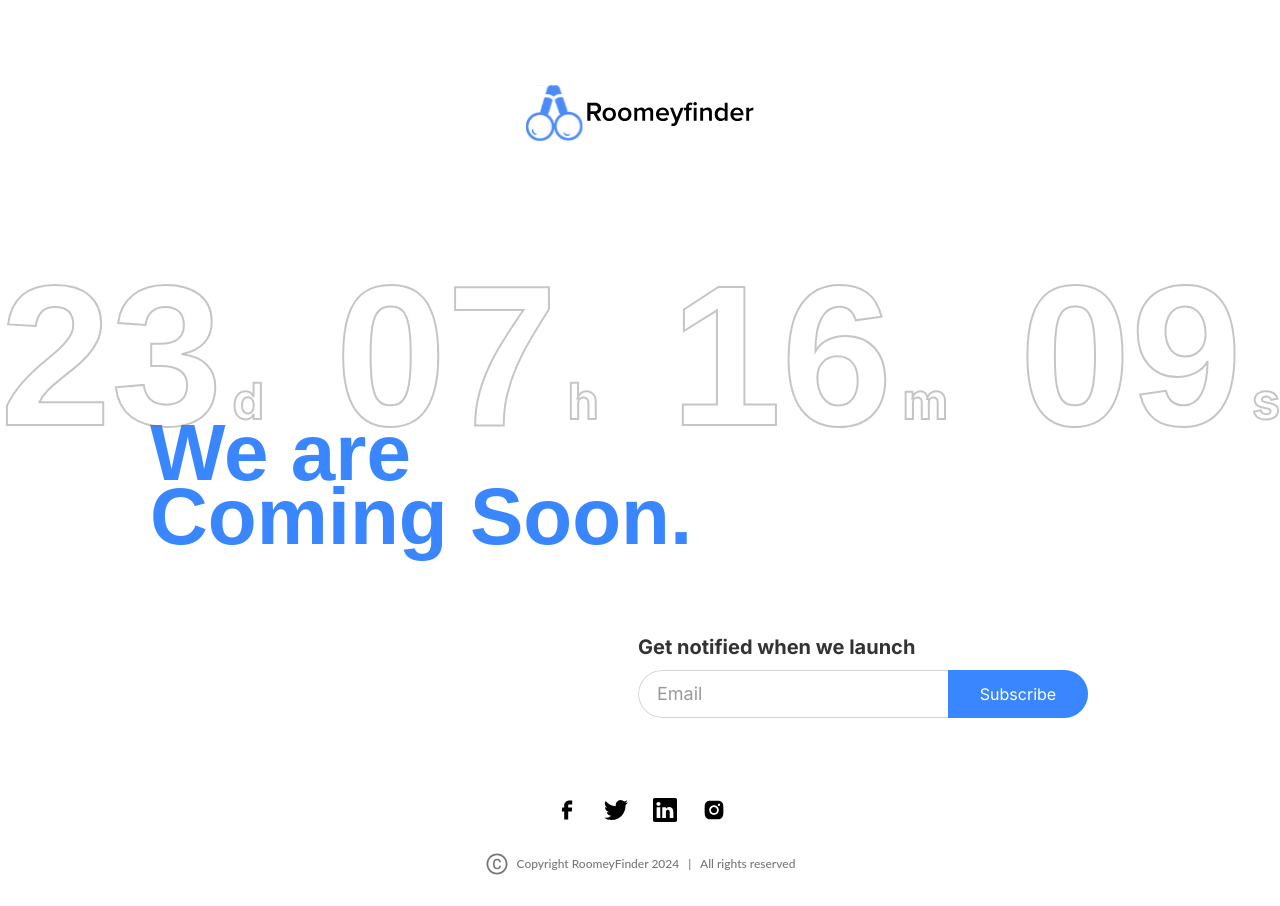
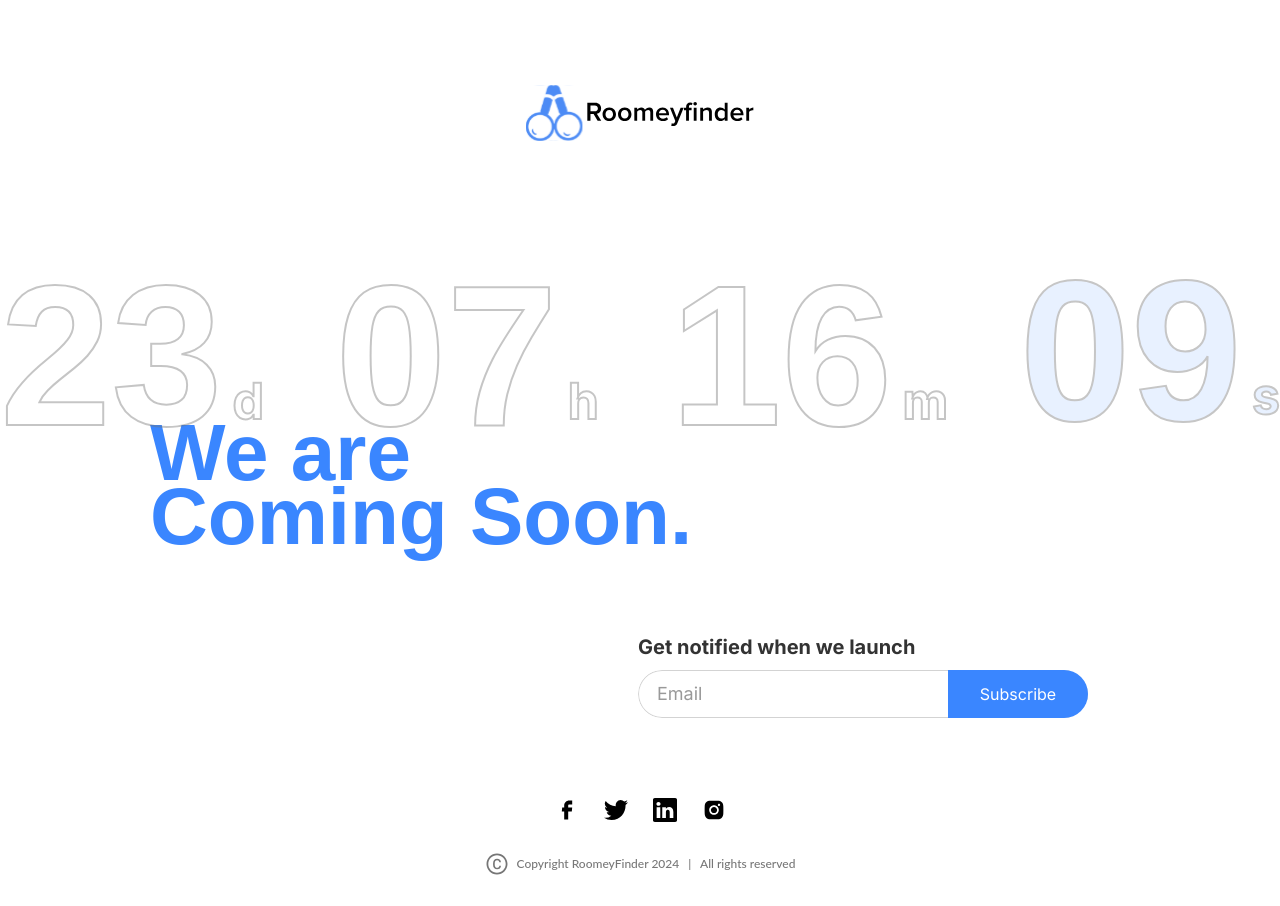
Before and after one commit to RoomeyFinder/countdown-to-launch, a Next.js app: page / in a window 1280 px wide. Built offline with nearby package versions, Linux system fonts and the light colour scheme.

Commit message:
add seconds animation

```diff
--- a/app/page.tsx
+++ b/app/page.tsx
@@ -67,9 +67,9 @@ export default function Home() {
               <div className="text-block">{minutes}</div>
               <div className="text-block-2">m</div>
             </div>
-            <div className="w-layout-hflex w-full md:w-fit gap-[3px] md:gap-[10px] stroke-text">
-              <div className="text-block">{seconds}</div>
-              <div className="text-block-2">s</div>
+            <div className="w-layout-hflex animate-bounce w-full md:w-fit gap-[3px] md:gap-[10px] stroke-text">
+              <div className="text-block !text-[#3a86ff]/30">{seconds}</div>
+              <div className="text-block-2 !text-[#3a86ff]/30">s</div>
             </div>
           </div>
           <div className="w-layout-vflex flex-block-3 !items-center sm:!items-start">
```
